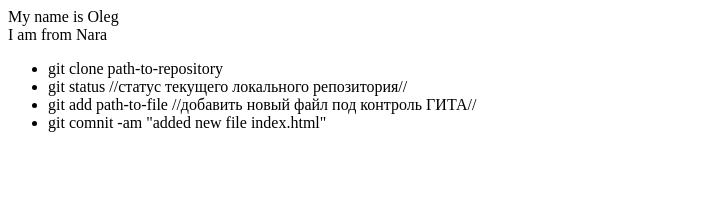
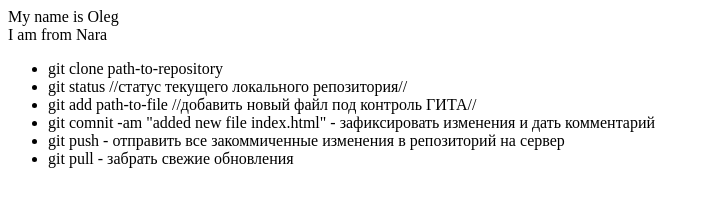
Before and after one commit to OlegBir3/react-test1, a plain HTML site: page index.html in a window 1280 px wide. Shown: the whole page, without its empty margins (0-710 px from the left). Drawn offline with Linux system fonts and the light colour scheme.

Commit message:
added push-pull instructions to html

```diff
--- a/index.html
+++ b/index.html
@@ -4,5 +4,7 @@
     <li>git clone path-to-repository</li>
     <li>git status //статус текущего локального репозитория//</li>
     <li>git add path-to-file //добавить новый файл под контроль ГИТА//</li>
-    <li>git comnit -am "added new file index.html"</li>
+    <li>git comnit -am "added new file index.html" - зафиксировать изменения и дать комментарий</li>
+    <li>git push - отправить все закоммиченные изменения в репозиторий на сервер</li>
+    <li>git pull - забрать свежие обновления</li>
 </ul></div>
```
